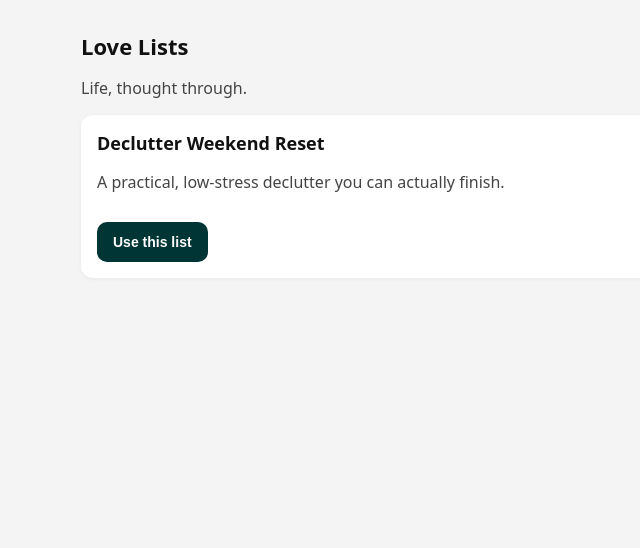
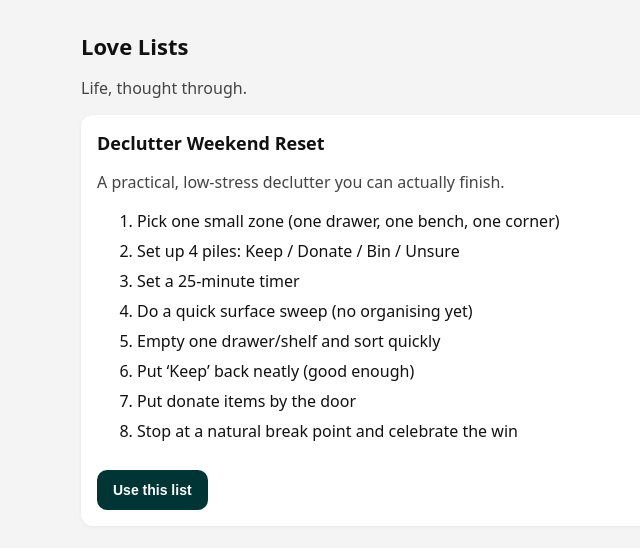
Before and after one commit to Willmacp/love-lists, a React (Vite) app: page / in a window 1280 px wide. Shown: the top 548 px of the page, without its empty margins (215-855 px from the left). Built offline with nearby package versions, Linux system fonts and the light colour scheme.

Commit message:
Update App.tsx

```diff
--- a/src/App.tsx
+++ b/src/App.tsx
@@ -1,14 +1,25 @@
+import templates from "./templates.json";
+
 export default function App() {
+  const list = templates[0]; // for now, just show the first list
+
   return (
     <div className="container">
       <h1>Love Lists</h1>
       <p>Life, thought through.</p>
 
       <div className="card">
-        <h2>Declutter Weekend Reset</h2>
-        <p>
-          A practical, low-stress declutter you can actually finish.
-        </p>
+        <h2>{list.title}</h2>
+        <p>{list.description}</p>
+
+        <ol>
+          {list.steps.map((step, i) => (
+            <li key={i} style={{ marginBottom: 8 }}>
+              {step}
+            </li>
+          ))}
+        </ol>
+
         <button>Use this list</button>
       </div>
     </div>
```
